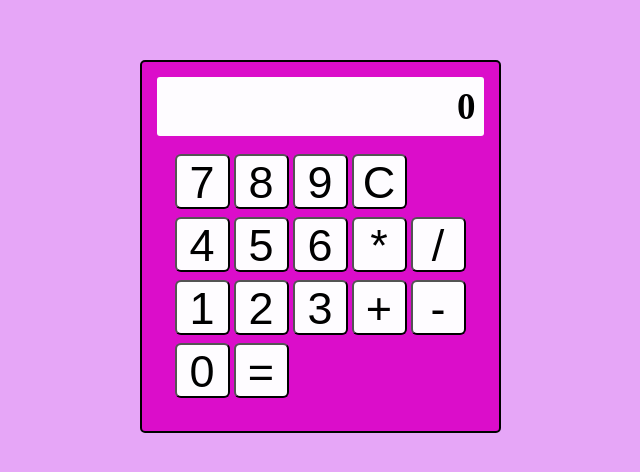
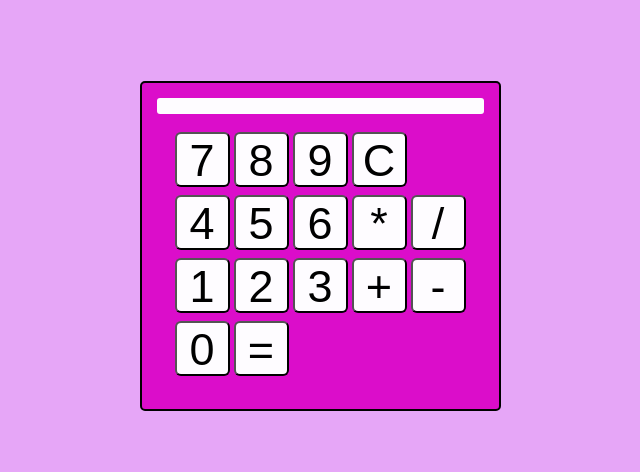
Before and after one commit to rlaw28/calculator, a plain HTML site: page index.html in a window 1280 px wide. Shown: the part 162-634 px from the top of the page, without its empty margins (320-960 px from the left). Drawn offline with Linux system fonts and the light colour scheme.

Commit message:
Remove inline result deafult value.

```diff
--- a/index.html
+++ b/index.html
@@ -11,7 +11,7 @@
 <body>
     <div class="wrapper">
         <div class="content">
-            <div class="result">0</div>
+            <div class="result"></div>
         </div>
         <div class="btn-container">
             <div class="section">
```
